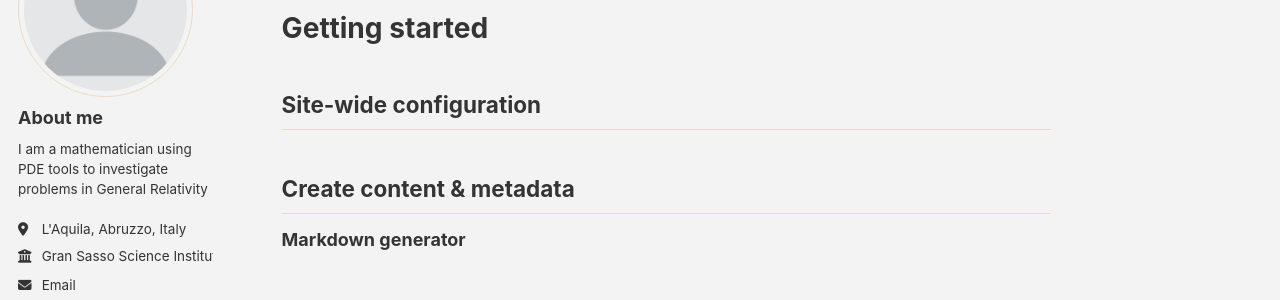
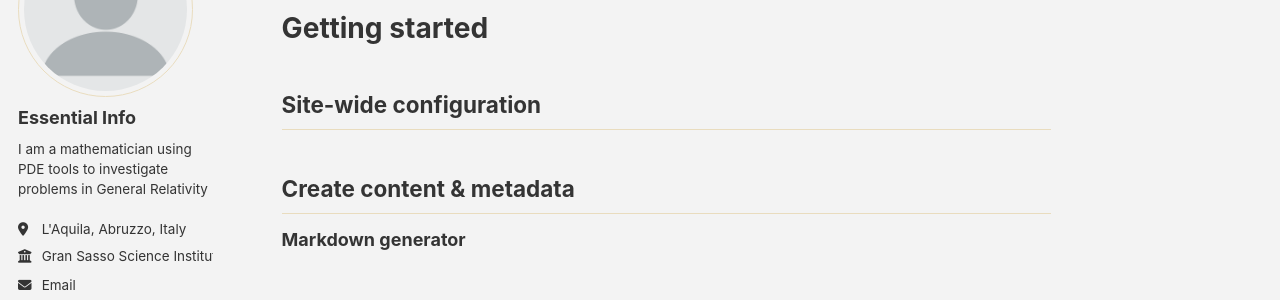
Before and after one commit to pepemartini99/pepemartini99.github.io, a Jekyll site: the page built from _pages/about.md, in a window 1280 px wide. Shown: the part 179-479 px from the top of the page. Built offline with Jekyll 4.4.1, drawn with Linux system fonts in a browser that asks for light colours; a style sheet for code colours, icons or effects is not loaded.

Commit message:
Update author name in configuration file

```diff
--- a/_config.yml
+++ b/_config.yml
@@ -24,7 +24,7 @@ repository               : "academicpages/academicpages.github.io"
 author:
   # Biographic information
   avatar           : "profile.png"
-  name             : "About me"
+  name             : "Essential Info"
   pronouns         : # example: "she/her"
   bio              : "I am a mathematician using PDE tools to investigate problems in General Relativity"
   location         : "L'Aquila, Abruzzo, Italy"
```
